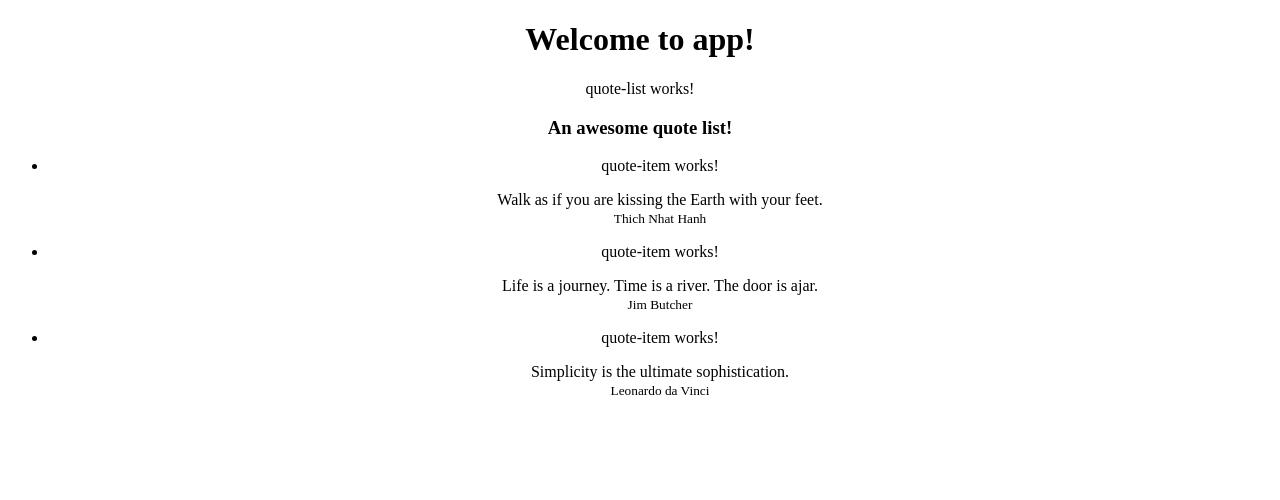
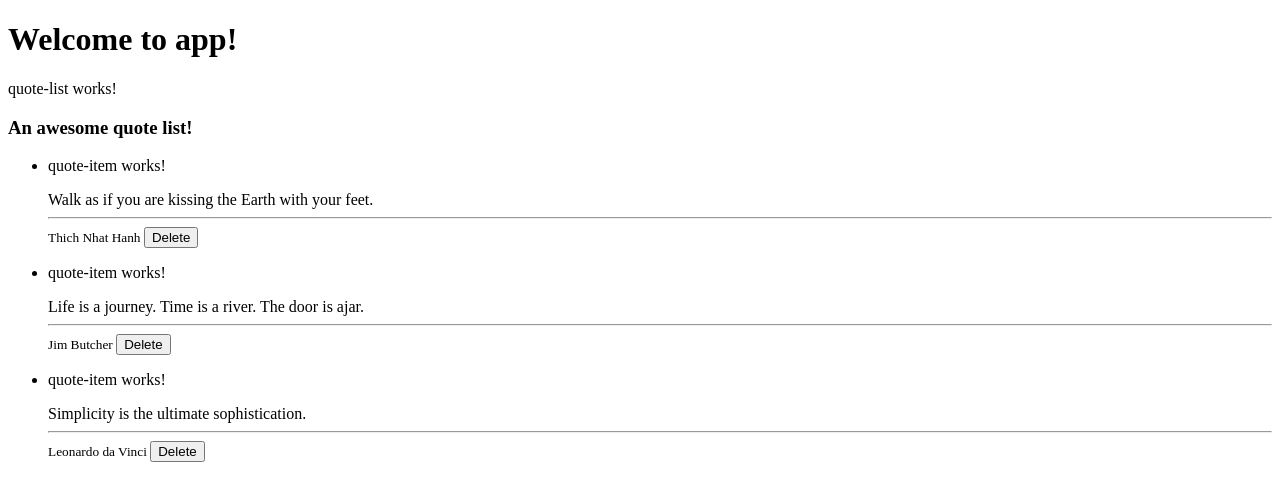
Before and after one commit to ManuelCabrera01/angular-Component-To-Component, an Angular app: page / in a window 1280 px wide. Shown: the top 500 px of the page. Built offline with nearby package versions, Linux system fonts and the light colour scheme.

Commit message:
delete button added

```diff
--- a/src/app/app.component.html
+++ b/src/app/app.component.html
@@ -1,8 +1,8 @@
 <!--The content below is only a placeholder and can be replaced.-->
-<div style="text-align:center">
+<!-- <div style="text-align:center"> -->
   <h1>
     Welcome to {{title}}!
   </h1>
 <!-- <app-quote-item></app-quote-item> -->
 <app-quote-list></app-quote-list>
-</div>
+<!-- </div> -->
--- a/src/app/quote-item/quote-item.component.html
+++ b/src/app/quote-item/quote-item.component.html
@@ -2,4 +2,6 @@
   quote-item works!
 </p>
    <span> {{ quote.text }} </span>
+   <hr>
    <small> {{ quote.author }} </small>
+   <button (click)="onQuoteDelete()"> Delete </button>
--- a/src/app/quote-item/quote-item.component.ts
+++ b/src/app/quote-item/quote-item.component.ts
@@ -1,4 +1,4 @@
-import { Component, OnInit, Input } from '@angular/core';
+import { Component, OnInit, Input, Output,  EventEmitter } from '@angular/core';
 
 @Component({
   selector: 'app-quote-item',
@@ -7,10 +7,13 @@ import { Component, OnInit, Input } from '@angular/core';
   // encapsulation: ViewEncapsulation.None
 })
 export class QuoteItemComponent implements OnInit {
- @Input() quote: any;
+ @Input() quote: any
+ @Output() onDelete = new EventEmitter<string>();
   constructor() { }
 
-  ngOnInit() {
-  }
+  ngOnInit() {}
+  onQuoteDelete () {
+   this.onDelete.emit(this.quote.id);
+ }
 
 }
```
